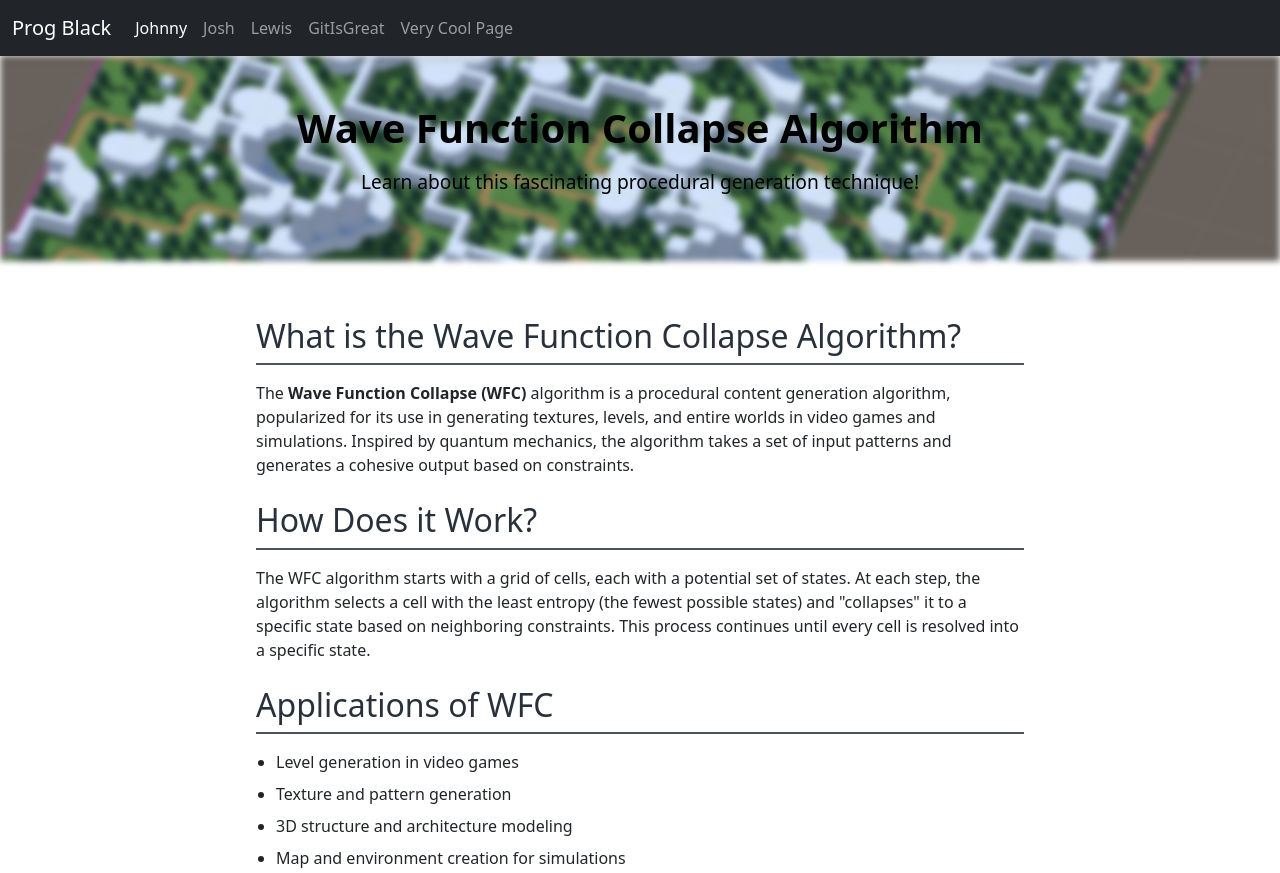
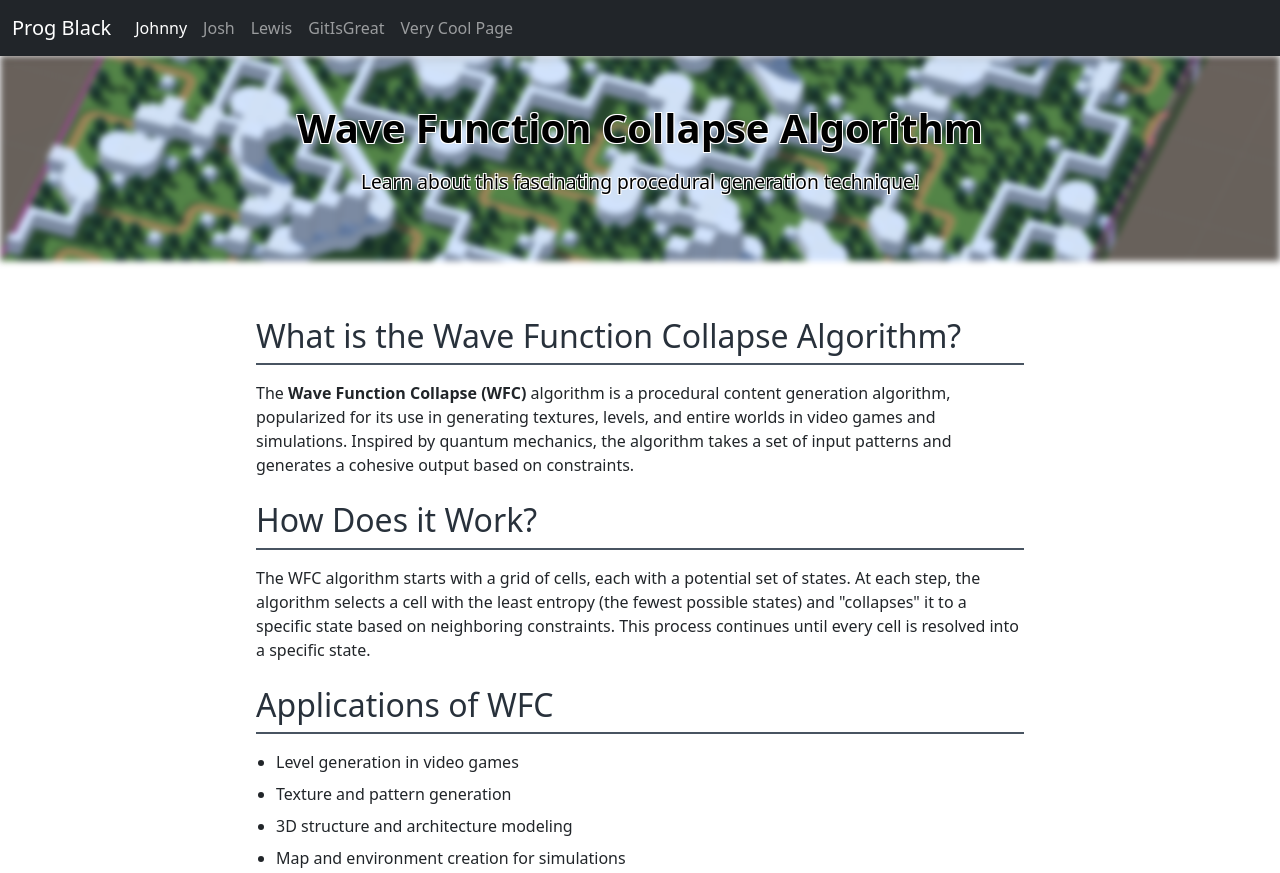
Before and after one commit to joshparker71/gitcollab, a plain HTML site: page src/index.html in a window 1280 px wide. Shown: the top 873 px of the page. Drawn offline with nearby package versions, Linux system fonts and the light colour scheme.

Commit message:
ballz ennit ballz

```diff
--- a/src/index.css
+++ b/src/index.css
@@ -42,6 +42,11 @@ body {
 .hero .title {
   font-size: 2.5rem;
   font-weight: bold;
+}
+
+.outline {
+  text-shadow: -1px -1px 0 #ffffff, /* Top-left */ 1px -1px 0 #ffffff,
+    /* Top-right */ -1px 1px 0 #ffffff, /* Bottom-left */ 1px 1px 0 #ffffff; /* Bottom-right */
 }
 
 .hero .subtitle {
--- a/src/index.html
+++ b/src/index.html
@@ -52,8 +52,8 @@
     </nav>
 
     <div class="hero">
-      <h1 class="title">Wave Function Collapse Algorithm</h1>
-      <p class="subtitle">
+      <h1 class="title outline">Wave Function Collapse Algorithm</h1>
+      <p class="subtitle outline">
         Learn about this fascinating procedural generation technique!
       </p>
     </div>
```
